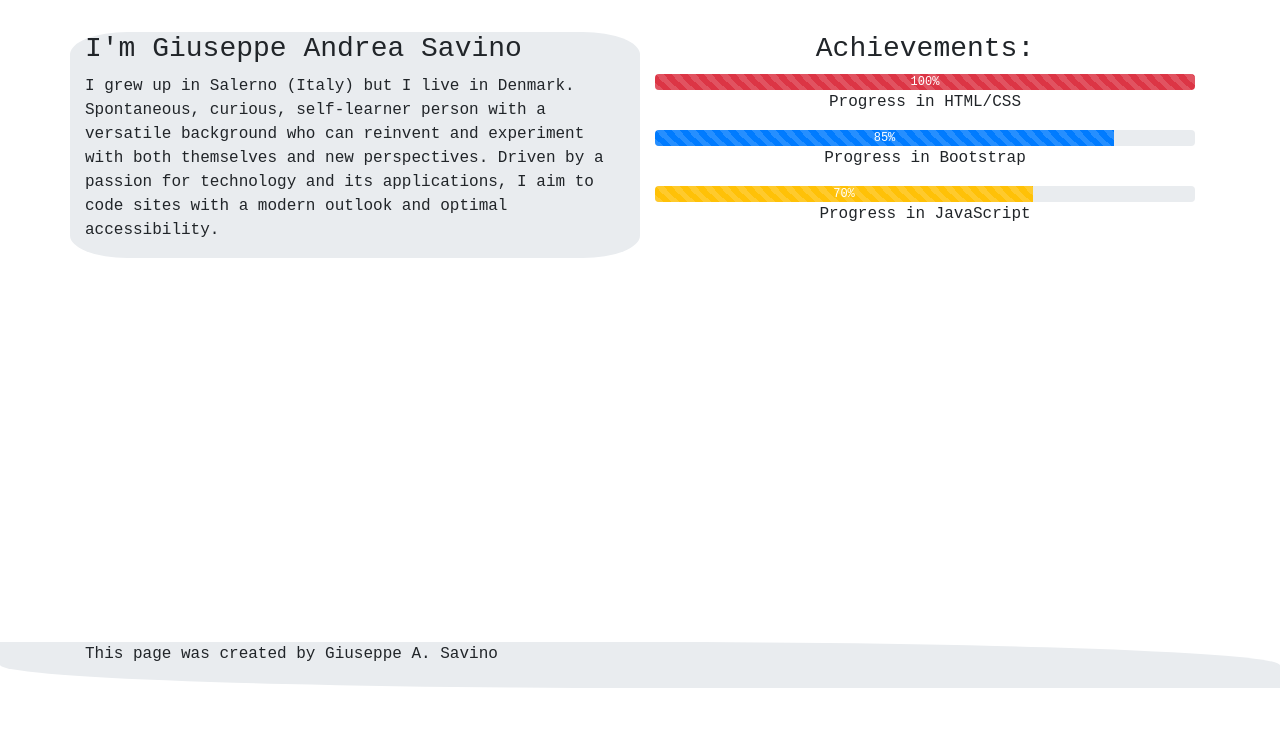
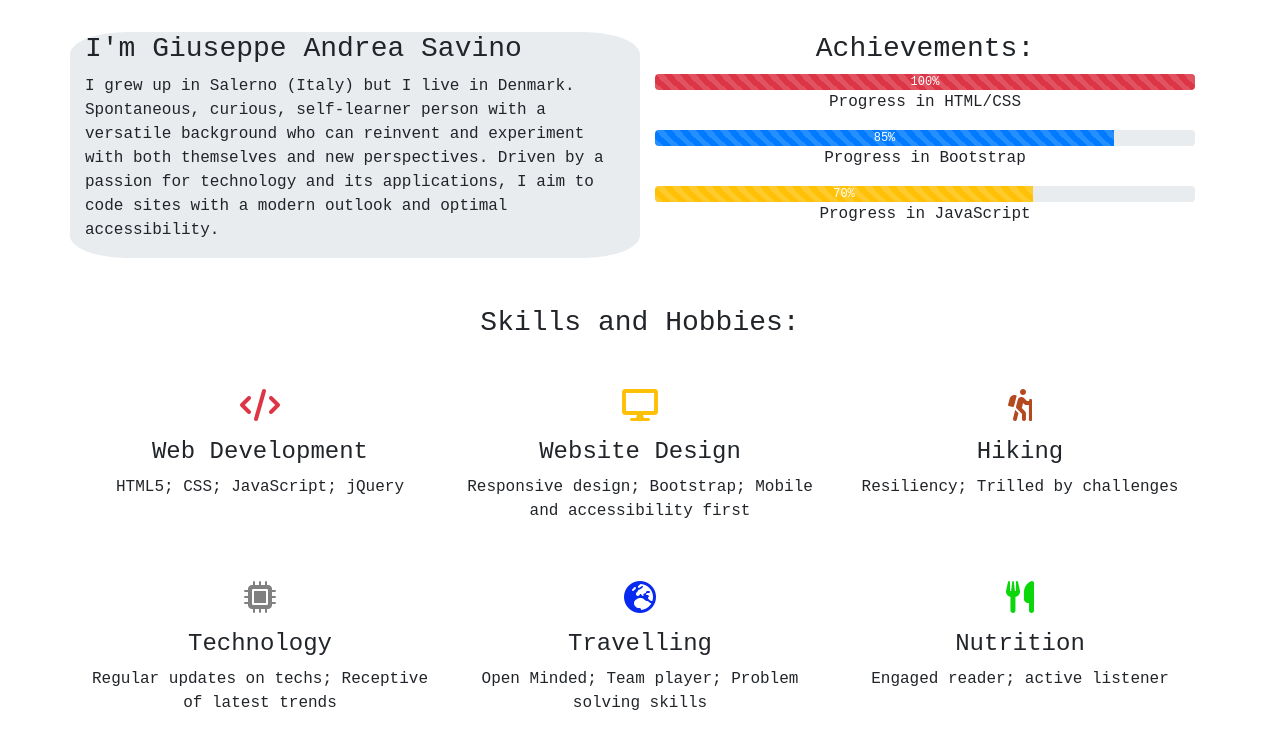
Before and after one commit to Zipep/Portfolio-2, a website: page index.html in a window 1280 px wide. Shown: the part 456-1204 px from the top of the page. Before the commit the page ends 1144 px from the top, so only its background shows below. Drawn offline with nearby package versions, Linux system fonts and the light colour scheme.

Commit message:
Second row

```diff
--- a/css/style.css
+++ b/css/style.css
@@ -41,6 +41,11 @@ body{
 .achievements h3{
 	text-align: center;
 }
+
+.skills i {
+	margin-bottom: 1em;
+}
+
 footer{
     margin-top: 30%;
     padding-bottom: 0.5%;
--- a/index.html
+++ b/index.html
@@ -85,7 +85,52 @@
             </div>
         </div>
 
+        <div class="row text-center">
+          <div class="col col-12 col-sm-6 mt-5 mx-auto">
+          <h3>Skills and Hobbies:</h3>
+          </div>
+        </div>
 
+        <div class="row text-center">
+          <div class="col col-12 col-sm-4 mt-5 skills">
+            <i class="fa-solid fa-code fa-2xl" style="color: #dc3545;"></i>
+            <h4>Web Development</h4>
+            <p>HTML5; CSS; JavaScript; jQuery</p>
+          </div>
+
+          <div class="col col-12 col-sm-4 mt-5 skills">
+            <i class="fa-solid fa-display fa-2xl" style="color: #ffc107;"></i>
+            <h4>Website Design</h4>
+            <p>Responsive design; Bootstrap; Mobile and accessibility first</p>
+          </div>
+
+          <div class="col col-12 col-sm-4 mt-5 skills">
+            <i class="fa-solid fa-person-hiking fa-2xl" style="color: rgb(180, 73, 31);"></i>
+            <h4>Hiking</h4>
+            <p>Resiliency; Trilled by challenges</p>
+          </div>
+
+        </div>
+        <div class="row text-center">
+          <div class="col col-12 col-sm-4 mt-5 skills">
+            <i class="fa-solid fa-microchip fa-2xl" style="color: gray;"></i>
+            <h4>Technology</h4>
+            <p>Regular updates on techs; Receptive of latest trends</p>
+          </div>
+
+          <div class="col col-12 col-sm-4 mt-5 skills">
+            <i class="fa-solid fa-earth-europe fa-2xl" style="color: rgb(8, 42, 240);"></i>
+            <h4>Travelling</h4>
+            <p>Open Minded; Team player; Problem solving skills</p>
+          </div>
+
+          <div class="col col-12 col-sm-4 mt-5 skills">
+            <i class="fa-solid fa-utensils fa-2xl" style="color: rgb(11, 215, 11);"></i>
+            <h4>Nutrition</h4>
+            <p>Engaged reader; active listener</p>
+          </div>
+
+        </div>
 
 
 
@@ -94,7 +139,7 @@
     </div>
     <footer>
         <div class="container">
-            <div class="row">
+            <div class="row text-left">
               <div class="col-12 col-sm-8 mr-0">
               <p>This page was created by Giuseppe A. Savino</p>
               </div>
```
